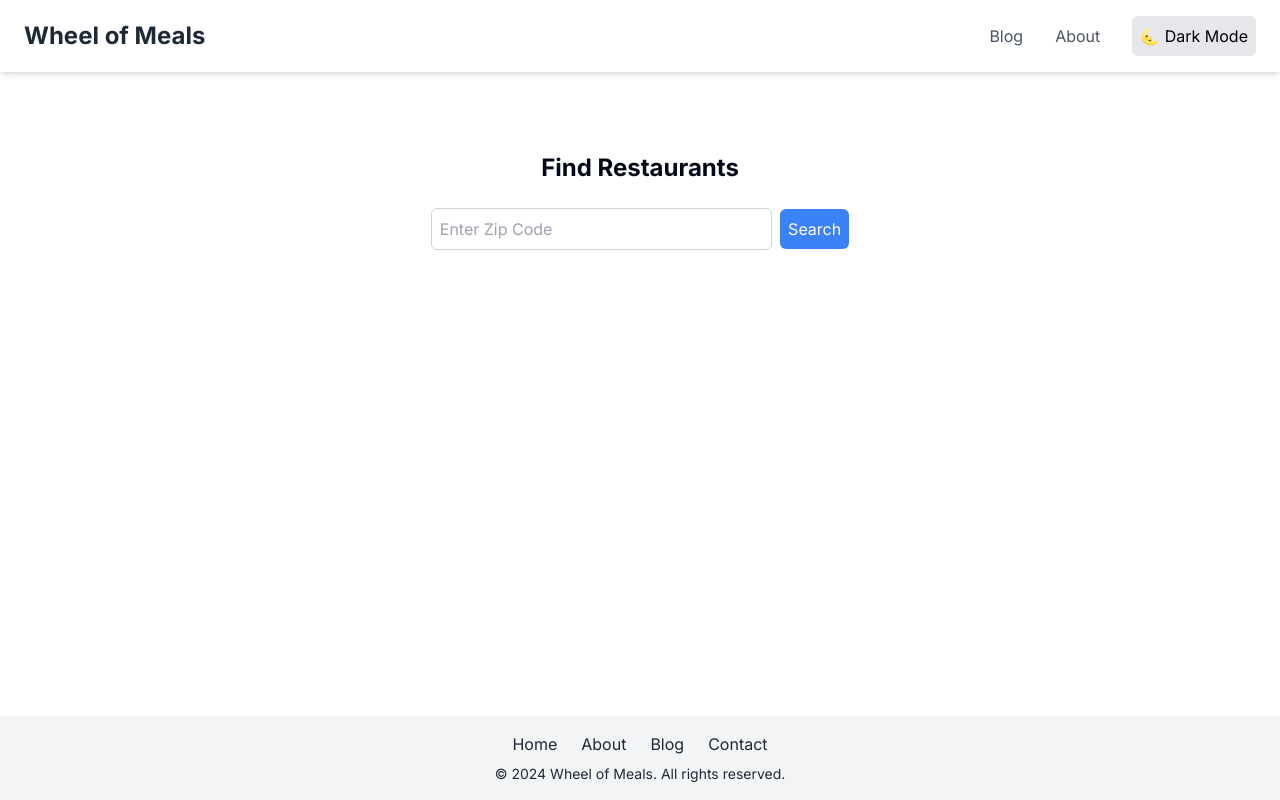
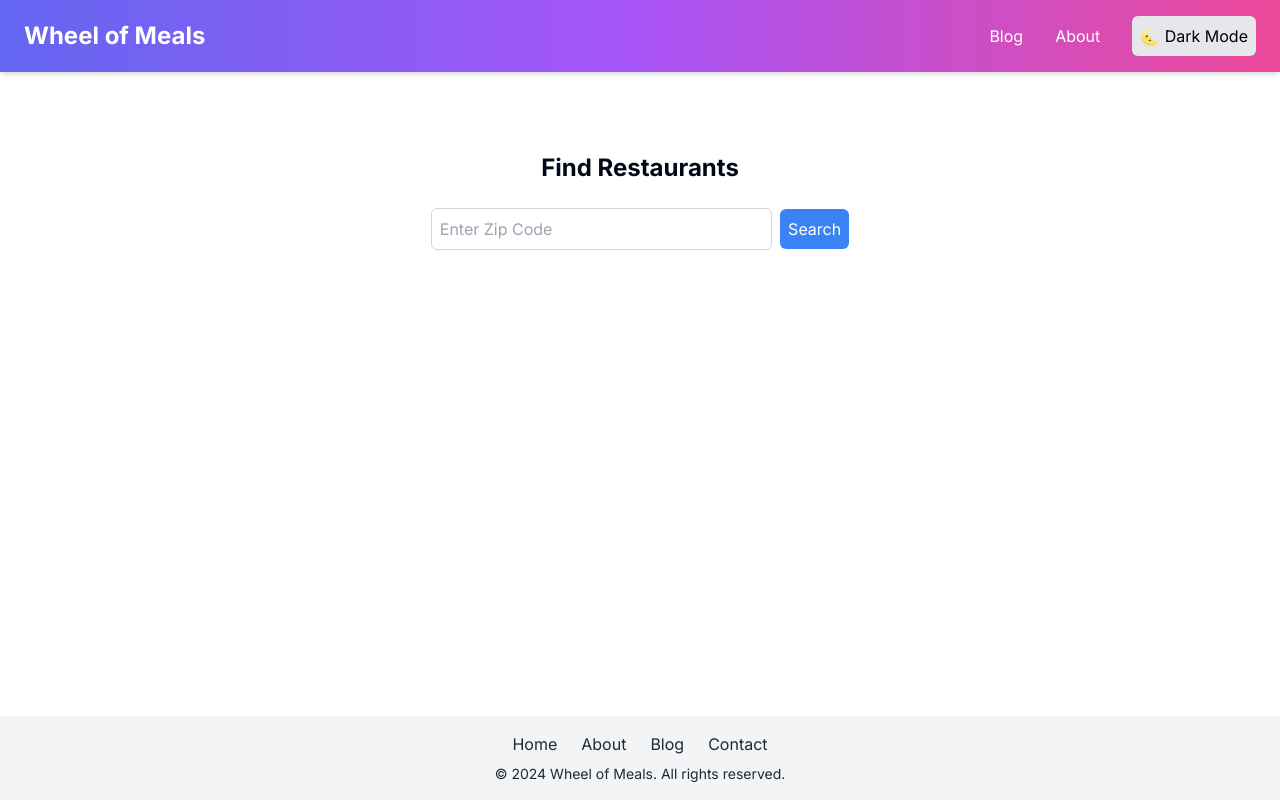
Before and after one commit to omeryildirim0/wheel, a Next.js app: page / in a window 1280 px wide. Built offline with nearby package versions, Linux system fonts and the light colour scheme.

Commit message:
new gradient in the navbar

```diff
--- a/components/Navbar.tsx
+++ b/components/Navbar.tsx
@@ -12,22 +12,22 @@ const Navbar: React.FC = () => {
   };
 
   return (
-    <nav className="bg-white dark:bg-gray-800 shadow-md py-4 relative top-0 left-0 w-full z-150">
+    <nav className="bg-gradient-to-r from-indigo-500 via-purple-500 to-pink-500 dark:bg-gradient-to-r dark:from-gray-800 dark:via-gray-700 dark:to-gray-600 shadow-md py-4 relative top-0 left-0 w-full z-150">
       <div className="max-w-screen-xl mx-auto px-6 flex justify-between items-center">
         {/* Homepage Link */}
         <a
           href="/"
-          className="text-2xl font-bold text-gray-800 dark:text-white cursor-pointer"
+          className="text-2xl font-bold text-white cursor-pointer"
         >
           Wheel of Meals
         </a>
 
         {/* Navigation Links - Desktop */}
         <div className="hidden md:flex space-x-8 items-center">
-          <Link href="/blog" className="text-gray-600 hover:text-gray-800 dark:text-gray-300 dark:hover:text-white transition duration-300 ease-in-out">
+          <Link href="/blog" className="text-white hover:text-gray-200 transition duration-300 ease-in-out">
             Blog
           </Link>
-          <Link href="/about" className="text-gray-600 hover:text-gray-800 dark:text-gray-300 dark:hover:text-white transition duration-300 ease-in-out">
+          <Link href="/about" className="text-white hover:text-gray-200 transition duration-300 ease-in-out">
             About
           </Link>
 
@@ -39,7 +39,7 @@ const Navbar: React.FC = () => {
         <div className="md:hidden flex items-center">
           <button
             onClick={toggleMobileMenu}
-            className="text-gray-600 dark:text-gray-300 focus:outline-none"
+            className="text-white focus:outline-none"
           >
             {/* Icon for mobile menu toggle */}
             <svg xmlns="http://www.w3.org/2000/svg" className="h-6 w-6" fill="none" viewBox="0 0 24 24" stroke="currentColor">
@@ -51,11 +51,11 @@ const Navbar: React.FC = () => {
 
       {/* Mobile Menu */}
       {isMobileMenuOpen && (
-        <div className="md:hidden px-6 py-4 space-y-4">
-          <Link href="/blog" className="block text-gray-600 hover:text-gray-800 dark:text-gray-300 dark:hover:text-white transition duration-300 ease-in-out">
+        <div className="md:hidden px-6 py-4 space-y-4 bg-gradient-to-r from-indigo-500 via-purple-500 to-pink-500 dark:bg-gradient-to-r dark:from-gray-800 dark:via-gray-700 dark:to-gray-600">
+          <Link href="/blog" className="block text-white hover:text-gray-200 transition duration-300 ease-in-out">
             Blog
           </Link>
-          <Link href="/about" className="block text-gray-600 hover:text-gray-800 dark:text-gray-300 dark:hover:text-white transition duration-300 ease-in-out">
+          <Link href="/about" className="block text-white hover:text-gray-200 transition duration-300 ease-in-out">
             About Us
           </Link>
 
```
